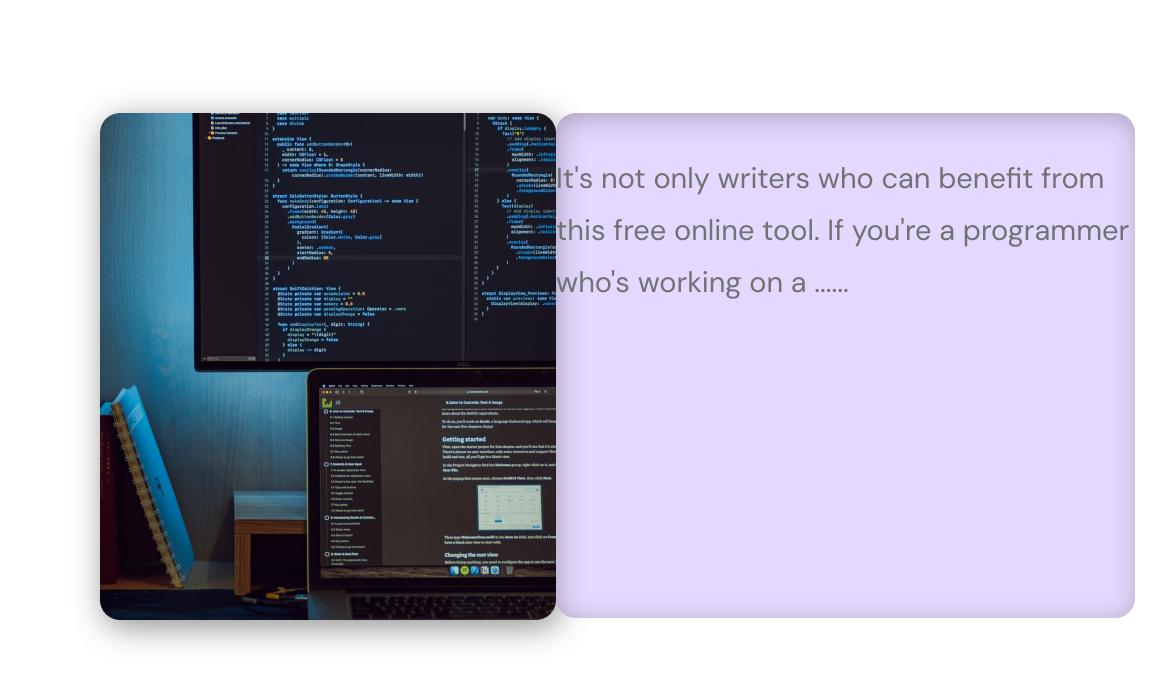
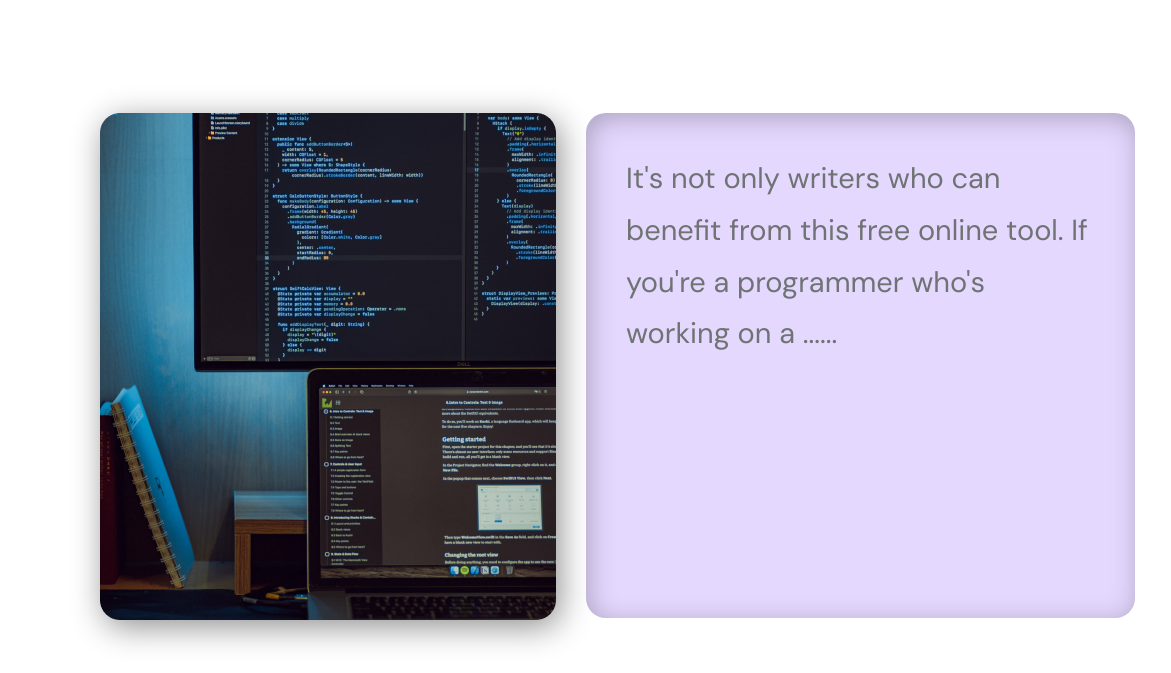
Before and after one commit to khaggee/microproject.2, a plain HTML site: page index.html in a window 1280 px wide. Shown: the part 127-800 px from the top of the page, 0-1171 px from the left. Drawn offline with nearby package versions, Linux system fonts and the light colour scheme.

Commit message:
Update style.css

```diff
--- a/style.css
+++ b/style.css
@@ -92,7 +92,10 @@ font-size: 29px;
 font-weight: 400;
 line-height: 51.82px;
 text-align: left;
+margin-left: 30px;
 padding-top: 40px;
+padding-left: 40px;
+padding-right: 40px;
 color:  #6F7373;
 
 }
```
